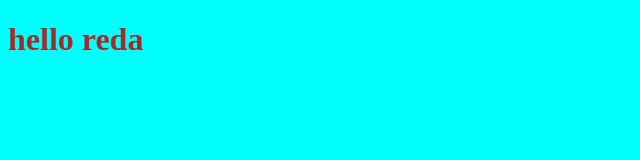
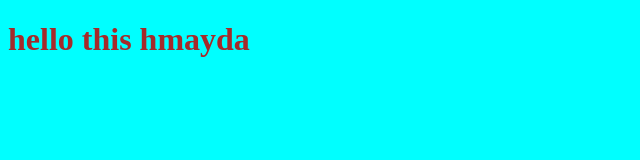
Before and after one commit to Mohamedredaber/myproject, a plain HTML site: page index.html in a window 1280 px wide. Shown: the whole page, without its empty margins (0-640 px from the left). Drawn offline with Linux system fonts and the light colour scheme.

Commit message:
dcdvvfvfvf

```diff
--- a/index.html
+++ b/index.html
@@ -7,7 +7,9 @@
     <link rel="stylesheet" href="style.css">
 </head>
 <body>
-    <h1>hello reda</h1>
+    <h1>hello this hmayda
+
+    </h1>
     <script src="app.js"> </script>
 </body>
 </html>
```
